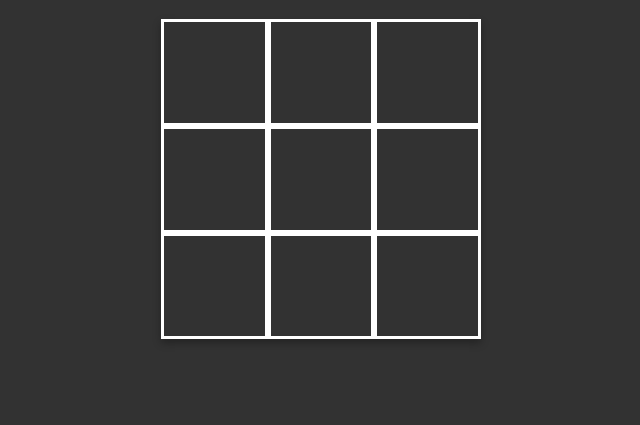
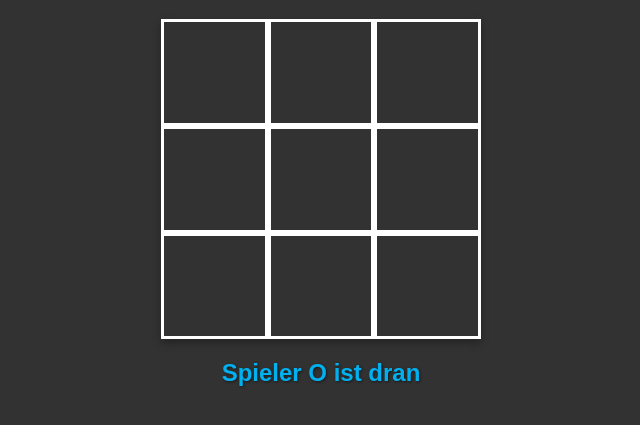
Before and after one commit to MihaelaAghirculesei/Tic-Tac-Toe, a website with bundled scripts: page index.html in a window 1280 px wide. Shown: the part 99-524 px from the top of the page, without its empty margins (319-959 px from the left). Built offline with nearby package versions, Linux system fonts and the light colour scheme.

Commit message:
feat: show whose turn it is and give draws their own feedback

```diff
--- a/js/main.js
+++ b/js/main.js
@@ -47,18 +47,22 @@ class TicTacToeApp {
   }
 
   render() {
+    const { winner, isDraw, currentPlayer } = this.state;
     const gameOver = isGameOver(this.state);
+
     this.view.render(this.state);
     this.statusElement.textContent = this.statusText();
-    this.statusElement.classList.toggle('is-celebrating', gameOver);
+    this.statusElement.dataset.player = gameOver ? '' : currentPlayer;
+    this.statusElement.classList.toggle('is-celebrating', winner !== null);
+    this.statusElement.classList.toggle('is-draw', isDraw);
     this.restartButton.hidden = !gameOver;
   }
 
   statusText() {
-    const { winner, isDraw } = this.state;
+    const { winner, isDraw, currentPlayer } = this.state;
     if (winner) return `Glückwunsch! Spieler ${winner}\nhat gewonnen!`;
-    if (isDraw) return 'Unentschieden!';
-    return '';
+    if (isDraw) return 'Unentschieden!\nNiemand hat gewonnen.';
+    return `Spieler ${currentPlayer} ist dran`;
   }
 }
 
--- a/js/view.js
+++ b/js/view.js
@@ -85,6 +85,7 @@ export class BoardView {
     });
 
     this.boardElement.classList.toggle('is-over', gameOver);
+    this.boardElement.classList.toggle('is-draw', state.isDraw);
     this.renderWinningLine(state.winningLine);
   }
 
--- a/style.css
+++ b/style.css
@@ -143,8 +143,40 @@ h1 {
   text-shadow: 1px 1px 3px rgba(0, 0, 0, 0.5);
 }
 
+.status[data-player='O'] {
+  color: var(--circle-color);
+}
+
+.status[data-player='X'] {
+  color: var(--cross-color);
+}
+
 .status.is-celebrating {
   animation: winner-rotate 2.5s linear;
+}
+
+.status.is-draw {
+  animation: draw-shake 0.6s ease-in-out;
+}
+
+.board.is-draw .mark {
+  opacity: 0.4;
+  transition: opacity 0.6s ease;
+}
+
+@keyframes draw-shake {
+  0%,
+  100% {
+    transform: translateX(0);
+  }
+  20%,
+  60% {
+    transform: translateX(-8px);
+  }
+  40%,
+  80% {
+    transform: translateX(8px);
+  }
 }
 
 @keyframes winner-rotate {
```
